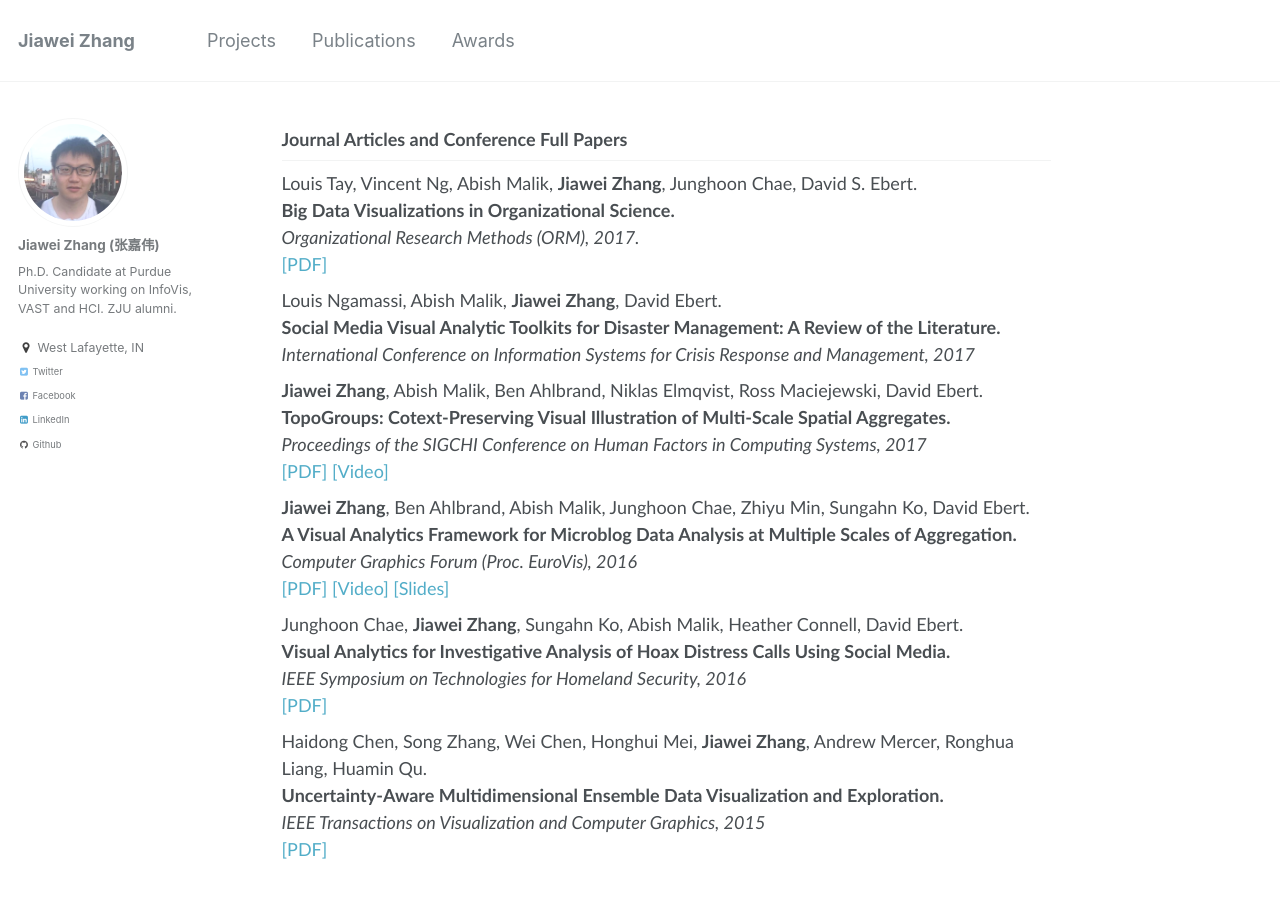
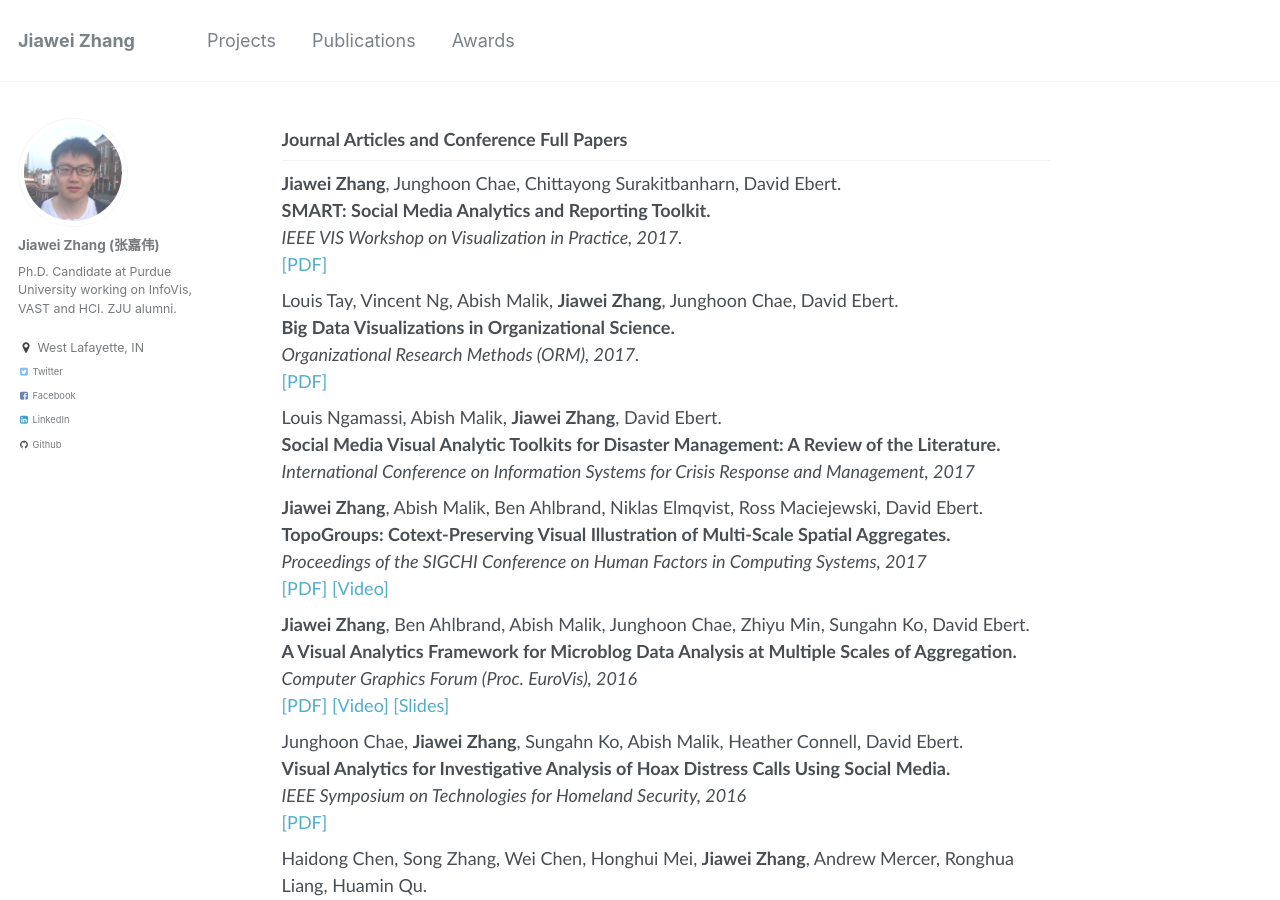
Before and after one commit to rivulet-zhang/rivulet-zhang.github.io, a Jekyll site: the page built from _pages/publications.md, in a window 1280 px wide and 900 px high. Built offline with Jekyll 4.4.1, drawn with Linux system fonts in a browser that asks for light colours.

Commit message:
Add vip paper

```diff
--- a/_pages/publications.md
+++ b/_pages/publications.md
@@ -10,7 +10,14 @@
 <h2 style="margin-top:0px;">Journal Articles and Conference Full Papers</h2>
 
 <p>
-Louis Tay, Vincent Ng, Abish Malik, <b>Jiawei Zhang</b>, Junghoon Chae, David S. Ebert.
+<b>Jiawei Zhang</b>, Junghoon Chae, Chittayong Surakitbanharn, David Ebert.
+<br><b>SMART: Social Media Analytics and Reporting Toolkit.</b><br>
+<i>IEEE VIS Workshop on Visualization in Practice, 2017.</i><br>
+<a href="http://pixel.ecn.purdue.edu:8080/~zhan1486/permanent/VIP/SMART_VIP.pdf">[PDF]</a>
+</p>
+
+<p>
+Louis Tay, Vincent Ng, Abish Malik, <b>Jiawei Zhang</b>, Junghoon Chae, David Ebert.
 <br><b>Big Data Visualizations in Organizational Science.</b><br>
 <i>Organizational Research Methods (ORM), 2017.</i><br>
 <a href="http://pixel.ecn.purdue.edu:8080/~zhan1486/permanent/ORM/ORM.pdf">[PDF]</a>
```
